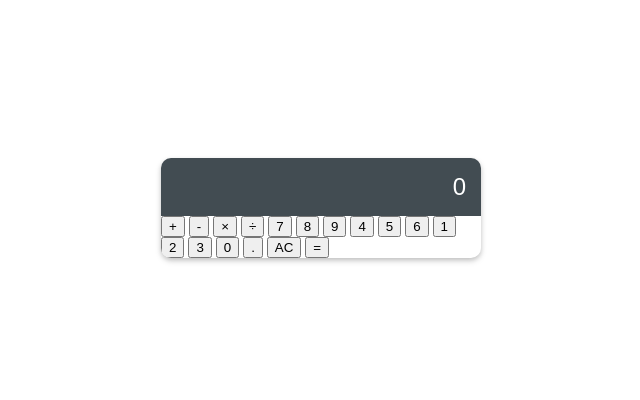
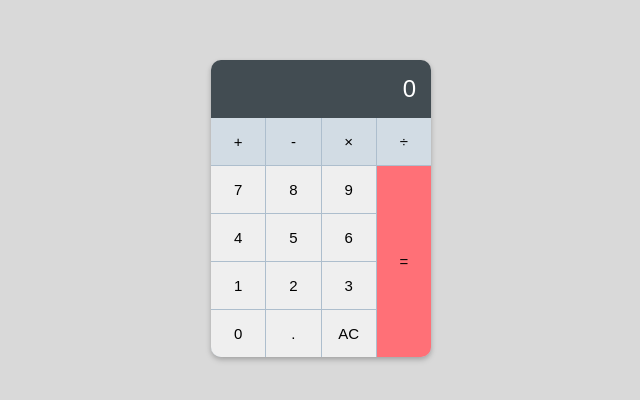
Before and after one commit to Geovanex24/js-calculator, a website built with Vite: page index.html in a window 1280 px wide. Shown: the part 192-592 px from the top of the page, without its empty margins (319-959 px from the left). Built offline with nearby package versions, Linux system fonts and the light colour scheme.

Commit message:
feat: calculator keys

```diff
--- a/style.css
+++ b/style.css
@@ -2,6 +2,10 @@
   /* COLORS */
   --display-background-color: hsl(202, 11%, 29%);
   --display-text-color: hsl(255, 100%, 100%);
+
+  --keys-background-color: hsl(208, 24%, 74%);
+  --key-operator-color: hsl(208, 25%, 86%);
+  --key-enter-color: hsl(357, 100%, 72%);
 
   /* FONTS */
   --fuentePrincipal: "Roboto", sans-serif;
@@ -18,6 +22,7 @@ html {
 }
 
 body {
+  background-color: #d9d9d9;
   font-family: var(--fuentePrincipal);
   font-size: 1.6rem;
   margin: 0;
@@ -32,13 +37,12 @@ body {
 }
 
 .calculator {
-  max-inline-size: 32rem;
+  max-inline-size: 22rem;
   border-radius: 10px;
   overflow: hidden;
   box-shadow: 0px 3px 6px 0px rgba(0, 0, 0, 0.15),
     0px 2px 4px 0px rgba(0, 0, 0, 0.12);
 }
-
 .calculator__display {
   border: none;
   width: 100%;
@@ -52,3 +56,26 @@ body {
 .calculator__display:focus {
   outline: none;
 }
+.calculator__keys {
+  display: grid;
+  grid-template-columns: repeat(4, 1fr);
+  gap: 0.1rem;
+  background: var(--keys-background-color);
+}
+.calculator__key {
+  border: none;
+  padding: 1.5rem 1.25rem;
+  font-size: 1.5rem;
+}
+.calculator__key:active {
+  box-shadow: 0 0 6px 0 rgba(0, 0, 0, 0.5) inset;
+  outline: none;
+}
+.calculator__key--operator {
+  background-color: var(--key-operator-color);
+}
+.calculator__key--enter {
+  grid-column: 4 / 5; /* Start at column #4 and end at column #5 (the very right edge). */
+  grid-row: 2 / span 4; /* Start at row #2 and span 4 rows */
+  background-color: var(--key-enter-color);
+}
```
